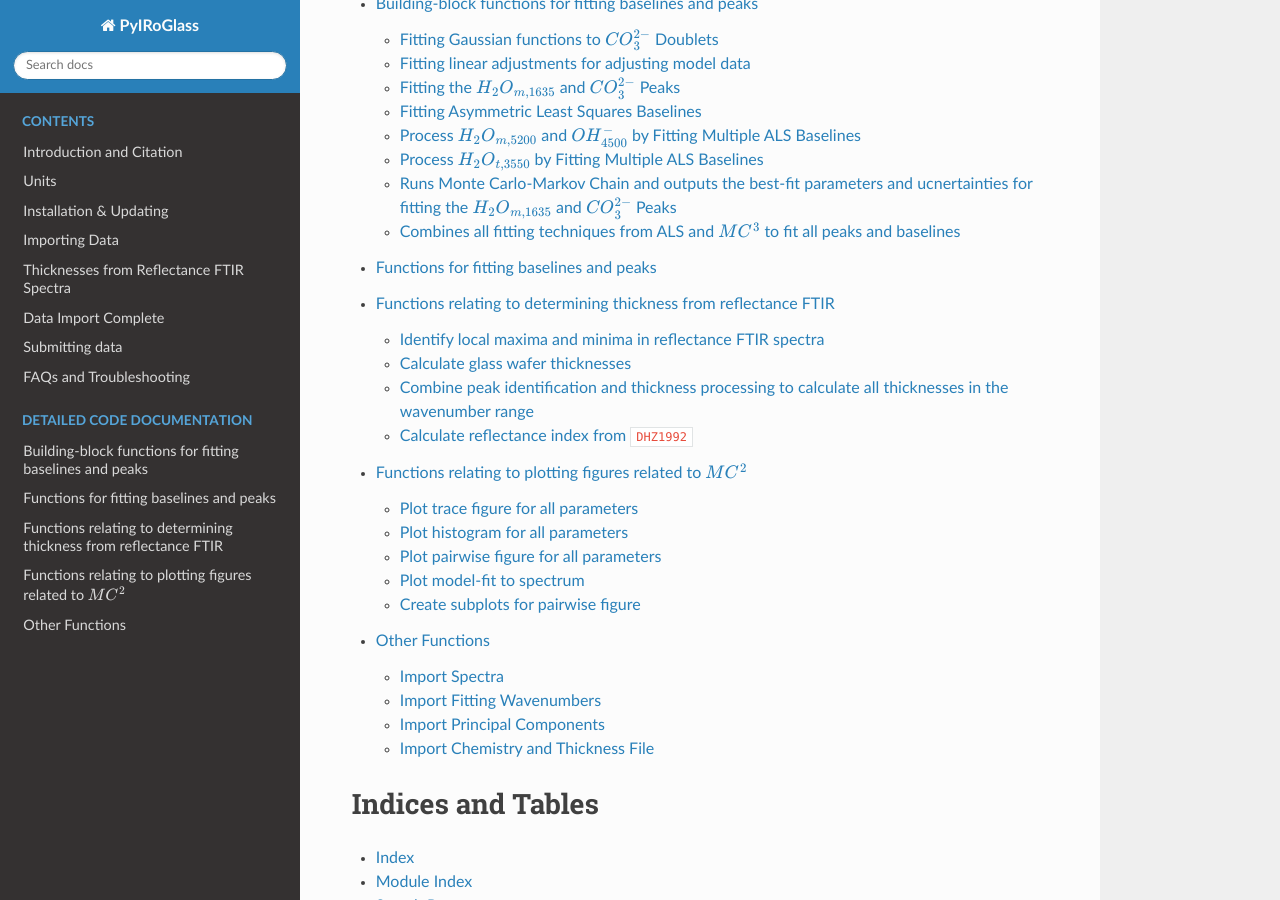
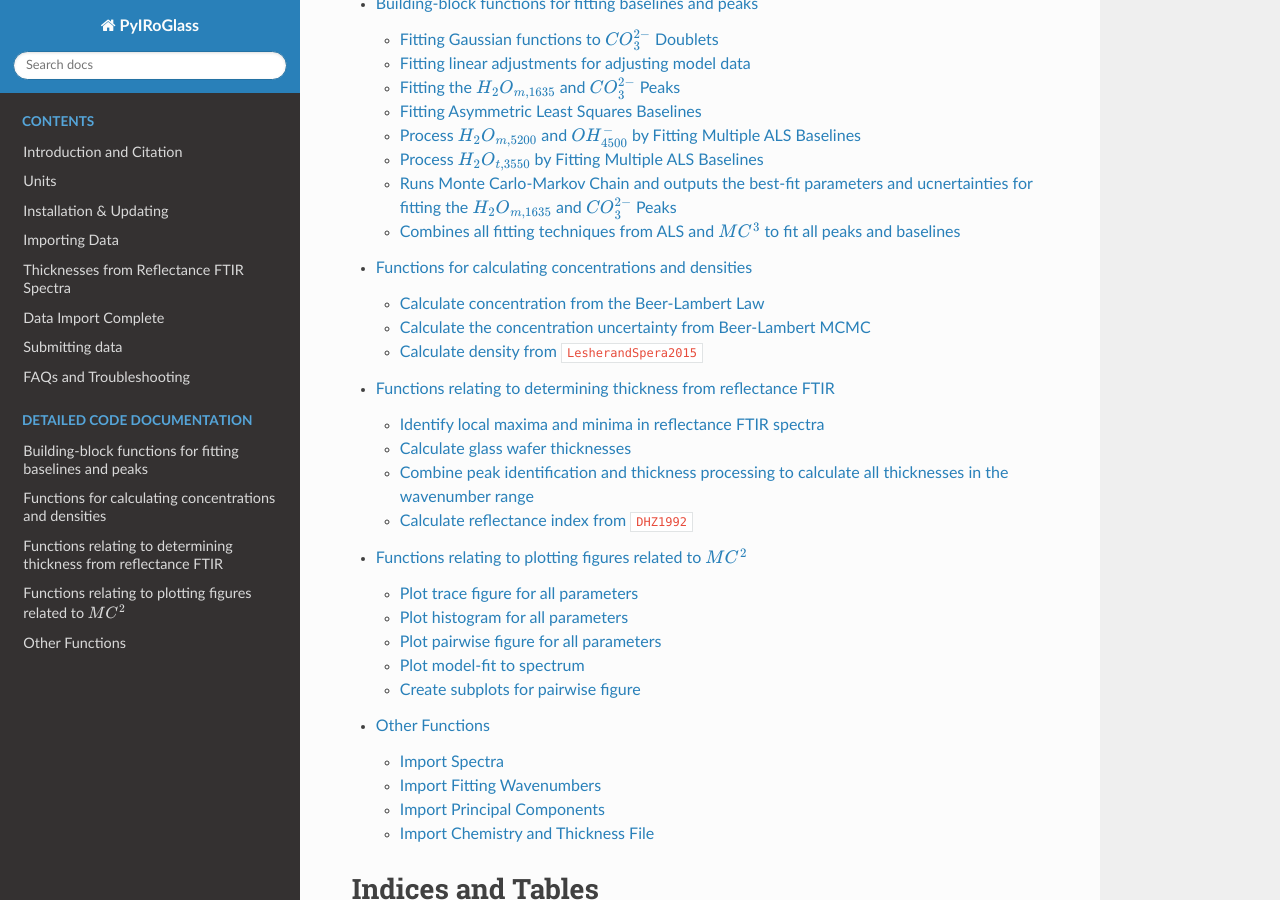
Before and after one commit to sarahshi/PyIRoGlass, a Sphinx documentation site: the page built from docs/index.rst, in a window 1280 px wide and 900 px high, scrolled down 600 px. Built offline with Sphinx 7.4.7 and the Read the Docs theme 2.0.0, drawn with Linux system fonts in a browser that asks for light colours; pages that are not in the unit, such as notebooks, are missing from menus.

Commit message:
ReadtheDocs setup

```diff
--- a/docs/Changelog.rst
+++ b/docs/Changelog.rst
@@ -3,5 +3,5 @@
 ================================================
 
 
-Version 0.0
+Version 0.0.0
 ================================
--- a/docs/conf.py
+++ b/docs/conf.py
@@ -28,7 +28,6 @@
 version = ''
 # The full version, including alpha/beta/rc tags
 release = 'v.0'
-
 
 # If extensions (or modules to document with autodoc) are in another directory,
 # add these directories to sys.path here. If the directory is relative to the
@@ -79,13 +78,13 @@
 
     <div class="admonition note">
       <p>This page was generated from
-        <a class="reference external" href="https://github.com/sarahshi/PyIRoGlass{{ git_ref|e }}/{{ docname|e }}">{{ docname|e }}</a>.
+        <a class="reference external" href="https://github.com/sarahshi/PyIRoGlass/blob/{{ git_ref|e }}/{{ docname|e }}">{{ docname|e }}</a>.
 
             Interactive online version:
-            <a href="https://github.com/sarahshi/PyIRoGlass{{ git_ref|e }}?filepath={{ docname|e }}"><img alt="Binder badge" src="https://mybinder.org/badge_logo.svg" style="vertical-align:text-bottom"></a>.
+            <a href="https://mybinder.org/v2/gh/sarahshi/PyIRoGlass/{{ git_ref|e }}?filepath={{ docname|e }}"><img alt="Binder badge" src="https://mybinder.org/badge_logo.svg" style="vertical-align:text-bottom"></a>.
     </p>
     <p>
-    <a class="reference download internal" download="" href="https://github.com/sarahshi/PyIRoGlass{{ git_ref|e }}/{{ docname|e }}"><code class="xref download docutils literal notranslate"><span class="pre">Python</span> <span class="pre">Notebook</span> <span class="pre">Download</span></code></a>
+    <a class="reference download internal" download="" href="https://github.com/sarahshi/PyIRoGlass/blob/{{ git_ref|e }}/{{ docname|e }}"><code class="xref download docutils literal notranslate"><span class="pre">Python</span> <span class="pre">Notebook</span> <span class="pre">Download</span></code></a>
       </p>
       <script>
         if (document.location.host) {
--- a/docs/density_concentration.rst
+++ b/docs/density_concentration.rst
@@ -1,12 +1,8 @@
-Functions for fitting baselines and peaks
+Functions for calculating concentrations and densities
 ==================================
 
 .. toctree::
 
-    baselines_and_peaks/Cpx
-    baselines_and_peaks/Opx
-    baselines_and_peaks/Two_Px
-    baselines_and_peaks/Amp
-    baselines_and_peaks/Fspar
-    baselines_and_peaks/Liq
-    baselines_and_peaks/Ol
+    density_concentration/beer_lambert
+    density_concentration/beer_lambert_error
+    density_concentration/density
```
Also changed, not shown: 1 other file.
